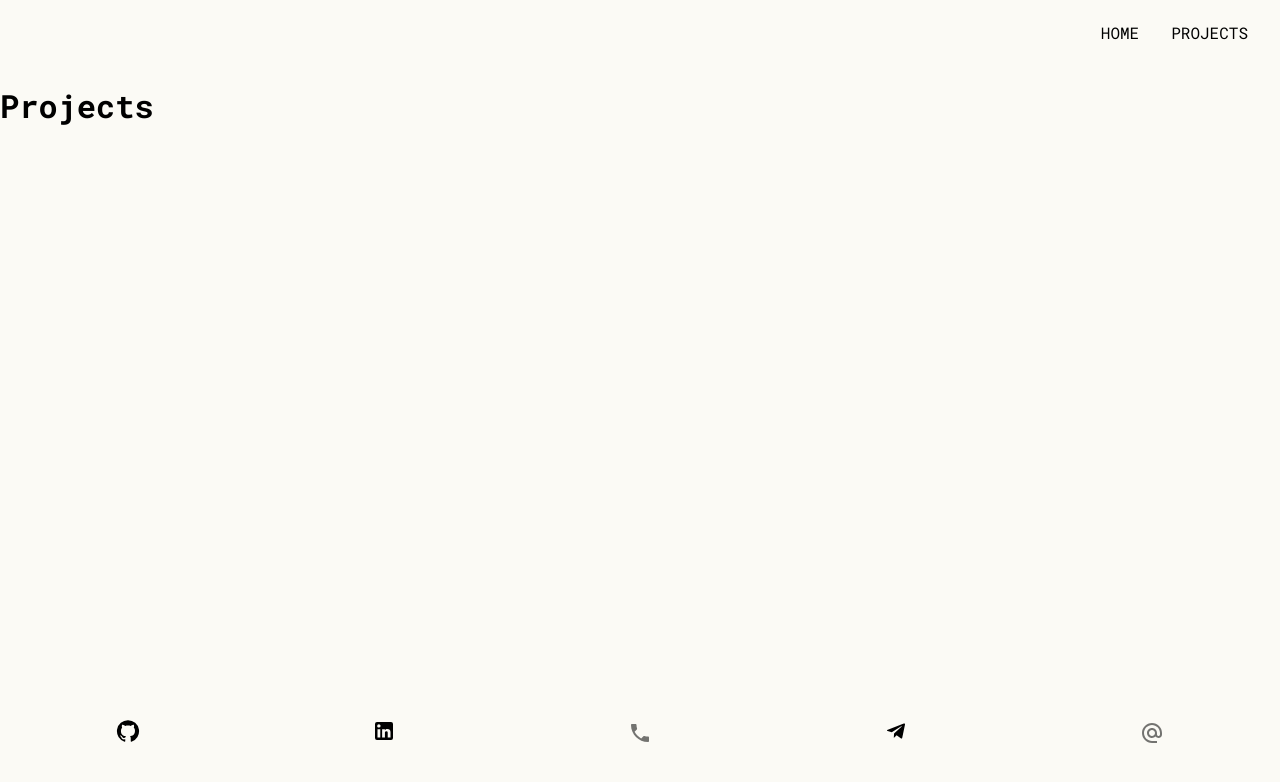
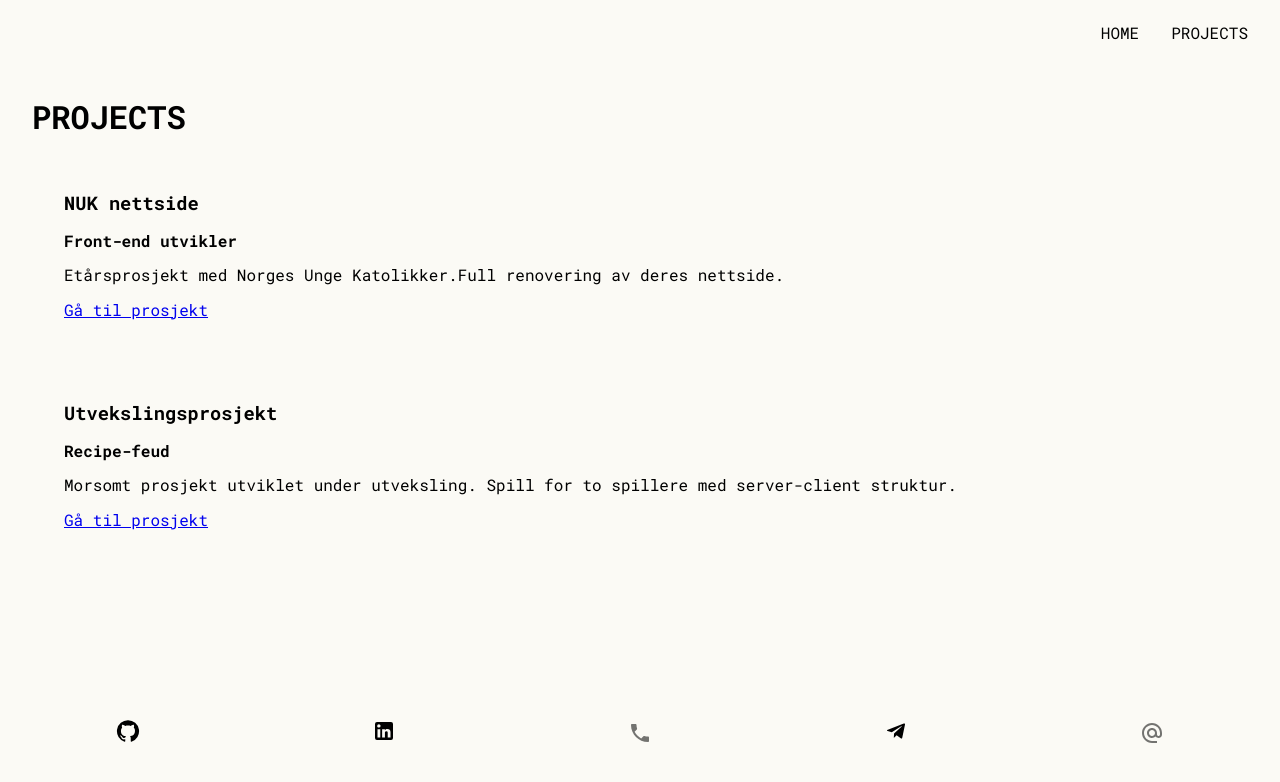
Before and after one commit to antontp/portfolio, a Next.js app: page /projects in a window 1280 px wide. Shown: the top 782 px of the page. Built offline with nearby package versions, Linux system fonts and the light colour scheme.

Commit message:
added projectDisplay

```diff
--- a/components/Footer/Footer.jsx
+++ b/components/Footer/Footer.jsx
@@ -19,9 +19,9 @@ function Footer() {
 
     const handleClick = (event) => {
         let type = event.currentTarget.getAttribute("id");
-        if (type === "mobile") navigator.clipboard.writeText("97909673");
+        if (type === "mobile")
+            navigator.clipboard.writeText("97909673");
         else navigator.clipboard.writeText("anton-tin@hotmail.com");
-
         typeRef.current = type;
         setSnackOpen(true);
     }
--- /dev/null
+++ b/components/ProjectDisplay/ProjectDisplay.jsx
@@ -0,0 +1,37 @@
+import styles from "./ProjectDisplay.module.css";
+import ProjectCard from "./components/ProjectCard/ProjectCard";
+
+const projects = [
+    {
+        name: "NUK nettside",
+        title: "Front-end utvikler",
+        description: "Etårsprosjekt med Norges Unge Katolikker.Full renovering av deres nettside.",
+        url: "https://www.nuk.no/"
+    },
+    {
+        name: "Utvekslingsprosjekt",
+        title: "Recipe-feud",
+        description: "Morsomt prosjekt utviklet under utveksling. Spill for to spillere med server-client struktur.",
+        url: "https://github.com/antontp/This-or-that-meal"
+    },
+    // {
+    //     name: "Utvekslingsprosjekt",
+    //     title: "Recipe-feud",
+    //     description: "Morsomt prosjekt utviklet under utveksling. Spill for to spillere med server-client struktur.",
+    //     url: "https://github.com/antontp/This-or-that-meal"
+    // }
+]
+
+function ProjectDisplay() {
+    return (
+        <div className={styles.projectDisplayContainer}>
+            {
+                projects.map((card, idx) =>
+                    <ProjectCard card={card} key={idx}/>
+                )
+            }
+        </div>
+    );
+}
+
+export default ProjectDisplay;
--- /dev/null
+++ b/components/ProjectDisplay/ProjectDisplay.module.css
@@ -0,0 +1,3 @@
+.projectDisplayContainer {
+    margin-top: -1rem;
+}
--- /dev/null
+++ b/components/ProjectDisplay/components/ProjectCard/ProjectCard.jsx
@@ -0,0 +1,17 @@
+import styles from "./ProjectCard.module.css";
+import Link from "next/link";
+
+function ProjectCard({card}) {
+    return (
+        <div className={styles.ProjectCardContainer}>
+            <h3>{card.name}</h3>
+            <p>
+                <b>{card.title}</b>
+            </p>
+            <p>{card.description}</p>
+            <Link href={card.url}>Gå til prosjekt</Link>
+        </div>
+    );
+}
+
+export default ProjectCard;
--- /dev/null
+++ b/components/ProjectDisplay/components/ProjectCard/ProjectCard.module.css
@@ -0,0 +1,4 @@
+.ProjectCardContainer {
+    /* border: blue solid 2px; */
+    padding: 2rem;
+}
--- a/layout/MainLayout/Index.jsx
+++ b/layout/MainLayout/Index.jsx
@@ -7,13 +7,13 @@ function MainLayout({children}) {
     return (
         <>
             <Head>
-				<title>Portfolio</title>
+				<title>Anton Tin Phan</title>
 			</Head>
             <Grid container direction="column" sx={{height: "100vh"}}>
                 <Grid item xs={1}>
                     <TopBar />
                 </Grid>
-                <Grid item xs={9}>
+                <Grid item xs={9} sx={{overflow: "auto"}}>
                     <main>
                         {children}
                     </main>
--- a/pages/projects/index.js
+++ b/pages/projects/index.js
@@ -1,10 +1,14 @@
-
+import ProjectDisplay from '@/components/ProjectDisplay/ProjectDisplay';
 import MainLayout from '@/layout/MainLayout/Index';
+import styles from "@/styles/projects.module.css";
 
 export default function Projects() {
 	return (
     	<MainLayout>
-				<h1>Projects</h1>
+			<div className={styles.mainContainer}>
+				<h1>PROJECTS</h1>
+				<ProjectDisplay />
+			</div>
     	</MainLayout>
 	)
 };
--- /dev/null
+++ b/styles/projects.module.css
@@ -0,0 +1,3 @@
+.mainContainer {
+    margin: 2rem;
+}
```
